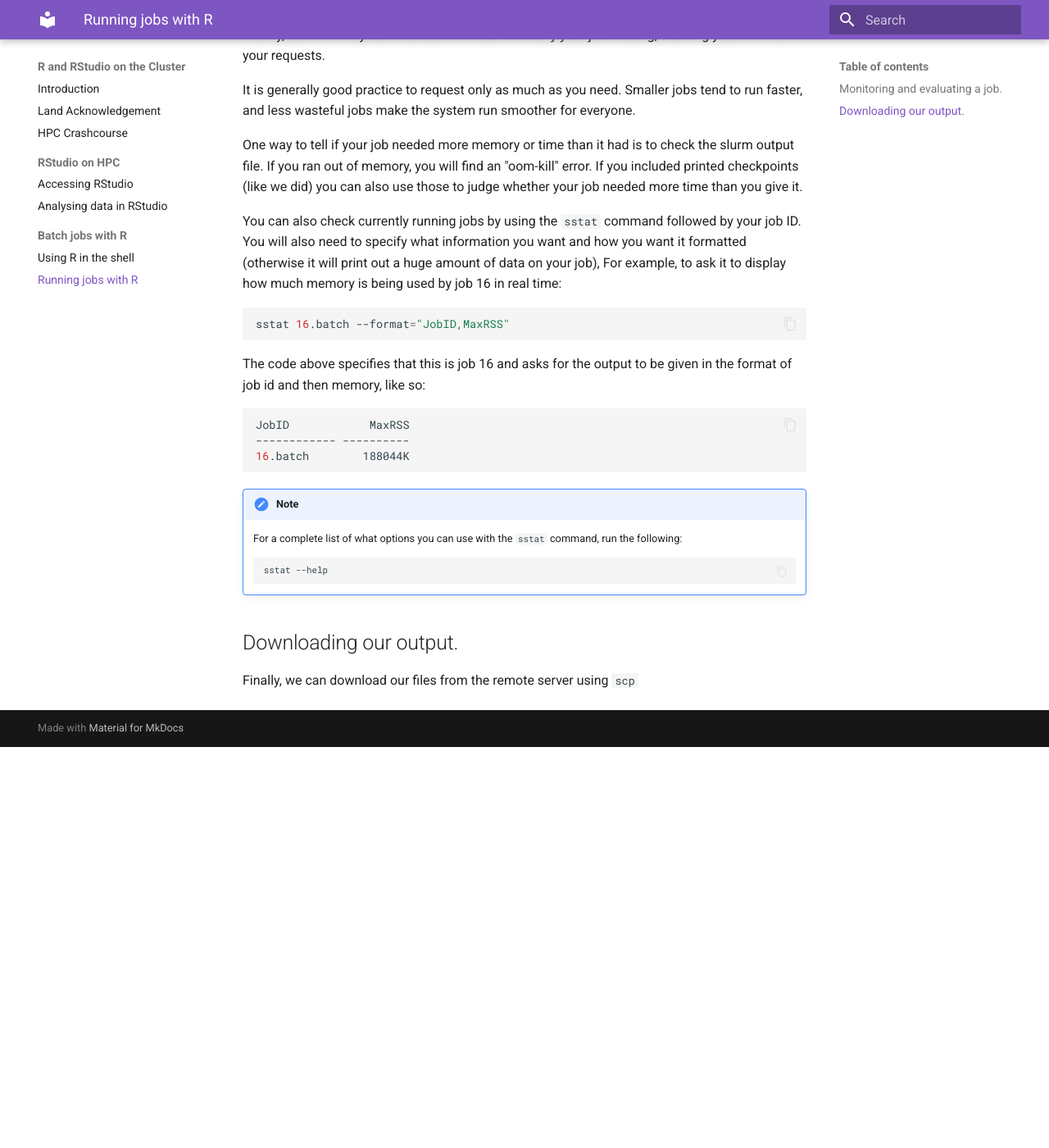
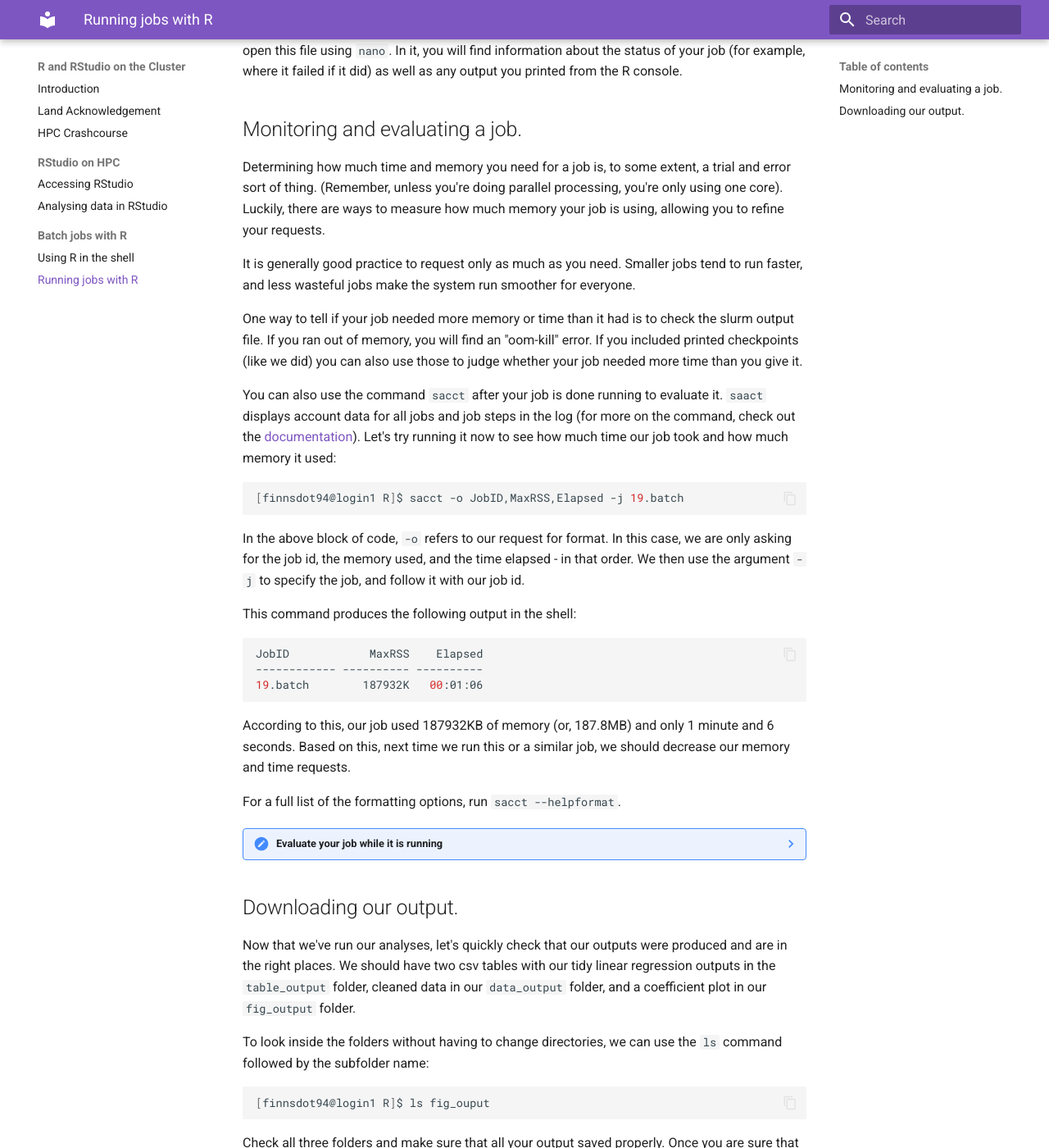
Before and after one commit to finnsdottir/hpc_r_2026, an MkDocs documentation site: the page built from docs/batch_jobs.md, in a window 1280 px wide and 1400 px high, scrolled down 1698 px. Shown: the whole window at 82% size. Built offline with MkDocs 1.6.1 and Material for MkDocs 9.7.7, drawn with Linux system fonts in a browser that asks for light colours; before the commit the page ends 2609 px from its top, so only the background shows below that; some of the changed text lies outside the part shown.

Commit message:
updating code blocks and finishing the script page

````diff
--- a/docs/batch_jobs.md
+++ b/docs/batch_jobs.md
@@ -30,17 +30,25 @@
 module load r/4.5.0
 Rscript shell_script.R
 ```
+To save your script, press ++ctrl+O++. It will prompt you to name the file and save it. I've named mine `shell_job.sh`. Then you can press ++ctrl+X++ to close the text editor.
 
-To run your job, call `sbatch` followed by the same of your job script:
+Next, to run your job, call `sbatch` followed by the same of your job script:
 
 ```shell
-sbatch shell_script.sh
+[finnsdot94@login1 R]$ sbatch shell_job.sh
+```
+
+When your job is submitted, there should be a line of output printed to the console with the name of your job, like this:
+
+```shell
+[finnsdot94@login1 R]$ sbatch shell_job.sh
+Submitted batch job 19
 ```
 
 While it is running, you can watch its progress by calling `squeue` followed by your username, like so:
 
 ```shell
-squeue -u finnsdot94
+[finnsdot94@login1 R]$ squeue -u finnsdot94
 ```
 
 This command will print out information about your job, including:
@@ -55,7 +63,7 @@
     <figcaption></figcaption>
 </figure>
 
-If you just call `squeue` alone, you'll get a list of all the jobs in the queue.
+If you just call `squeue` alone, you'll get a list of all the jobs in the queue. For
 
 Once your job is finished running, it will produce an output file called "slurm-##.out". You can open this file using `nano`. In it, you will find information about the status of your job (for example, where it failed if it did) as well as any output you printed from the R console.
 
@@ -67,20 +75,41 @@
 
 One way to tell if your job needed more memory or time than it had is to check the slurm output file. If you ran out of memory, you will find an "oom-kill" error. If you included printed checkpoints (like we did) you can also use those to judge whether your job needed more time than you give it.
 
-You can also check currently running jobs by using the `sstat` command followed by your job ID. You will also need to specify what information you want and how you want it formatted (otherwise it will print out a huge amount of data on your job), For example, to ask it to display how much memory is being used by job 16 in real time:
+You can also use the command `sacct` after your job is done running to evaluate it. `saact` displays account data for all jobs and job steps in the log (for more on the command, check out the [documentation](https://slurm.schedmd.com/sacct.html)). Let's try running it now to see how much time our job took and how much memory it used:
 
 ```shell
-sstat 16.batch --format="JobID,MaxRSS"
+[finnsdot94@login1 R]$ sacct -o JobID,MaxRSS,Elapsed -j 19.batch
 ```
-The code above specifies that this is job 16 and asks for the output to be given in the format of job id and then memory, like so:
+
+In the above block of code, `-o` refers to our request for format. In this case, we are only asking for the job id, the memory used, and the time elapsed - in that order. We then use the argument `-j` to specify the job, and follow it with our job id.
+
+This command produces the following output in the shell:
 
 ```shell
-JobID            MaxRSS
------------- ----------
-16.batch        188044K
+JobID            MaxRSS    Elapsed
+------------ ---------- ----------
+19.batch        187932K   00:01:06
 ```
 
-!!!note
+According to this, our job used 187932KB of memory (or, 187.8MB) and only 1 minute and 6 seconds. Based on this, next time we run this or a similar job, we should decrease our memory and time requests.
+
+For a full list of the formatting options, run `sacct --helpformat`.
+
+???note "Evaluate your job while it is running"
+
+    You can also check currently running jobs by using the `sstat` command followed by your job ID. You will also need to specify what information you want and how you want it formatted (otherwise it will print out a huge amount of data on your job), For example, to ask it to display how much memory is being used by job 16 in real time:
+
+    ```shell
+    sstat 16.batch --format="JobID,MaxRSS"
+    ```
+    The code above specifies that this is job 16 and asks for the output to be given in the format of job id and then memory, like so:
+
+    ```shell
+    JobID            MaxRSS
+    ------------ ----------
+    16.batch        188044K
+    ```
+
     For a complete list of what options you can use with the `sstat` command, run the following:
 
     ```shell
@@ -89,6 +118,48 @@
 
 ## Downloading our output.
 
+Now that we've run our analyses, let's quickly check that our outputs were produced and are in the right places. We should have two csv tables with our tidy linear regression outputs in the `table_output` folder, cleaned data in our `data_output` folder, and a coefficient plot in our `fig_output` folder.
 
+To look inside the folders without having to change directories, we can use the `ls` command followed by the subfolder name:
 
-Finally, we can download our files from the remote server using `scp`
+```shell
+[finnsdot94@login1 R]$ ls fig_ouput
+```
+Check all three folders and make sure that all your output saved properly. Once you are sure that it did, you can close your remote session. To do so, simply use the command `exit`.
+
+Now that we are working locally, we can download our files from the remote server. We'll do this with `scp` (secure copy program). First, we need to call `scp` followed by arguments that describe:
+
+- Our username in the remote system
+- The address of the remote system
+- The location and name of the file we want to download
+- The location we want the file to be downloaded to
+
+Let's try this first with our coefficient plot, inside the `fig_output` folder. Let's save it to our current working directory by using `.` as the location.
+
+```shell
+(base) mariafinnsdottir@JRP93PG4V5 ~ % scp finnsdot94@soc-515-uofa.c3.ca:R/fig_output/coef_plot.png .
+```
+
+In the code above, I first call `scp`, then enter my username `@` the remote server's address. The name and location of the file come next, after a colon `:`. Finally, I've used a period `.` to tell the computer to save the file in my current working directory. You can also put a file path in place of the period to save your files elsewhere.
+
+Once you've pressed enter on that command, you will be prompted to enter your password. Once you've succesfully connected, you should see the status of your download pop up in the shell.
+
+<figure markdown="span">
+    ![scatterplot](./content/scp_progress.png){width=600}
+    <figcaption></figcaption>
+</figure>
+
+We also have the option to download and save more than one file at a time using wildcards `*`. Let's use the wildcard character to download both csv files from our `table_output` folder at the same time.
+
+```shell
+(base) mariafinnsdottir@JRP93PG4V5 ~ % scp "finnsdot94@soc-515-uofa.c3.ca:R/table_output/*.csv" .
+```
+
+You should notice that, in addition to using a wildcard instead of a file name, we've also had to enclose our username, address, and file request in quotation marks.
+
+Finally, use `scp` to download our cleaned/modified data file.
+
+???note "Solution."
+    ```shell
+    (base) mariafinnsdottir@JRP93PG4V5 ~ % scp finnsdot94@soc-515-uofa.c3.ca:R/data_output/modified_nlsc_data.csv .
+    ```
````
Also changed, not shown: docs/index.md (+1 -1 lines), docs/rscripts.md (+5 -3 lines), docs/rstudio.md (+1 -1 lines), docs/terminal.md (+1 -1 lines), docs/content/queue_sbatch.png, docs/content/scp_progress.png (added), 2 other files.
